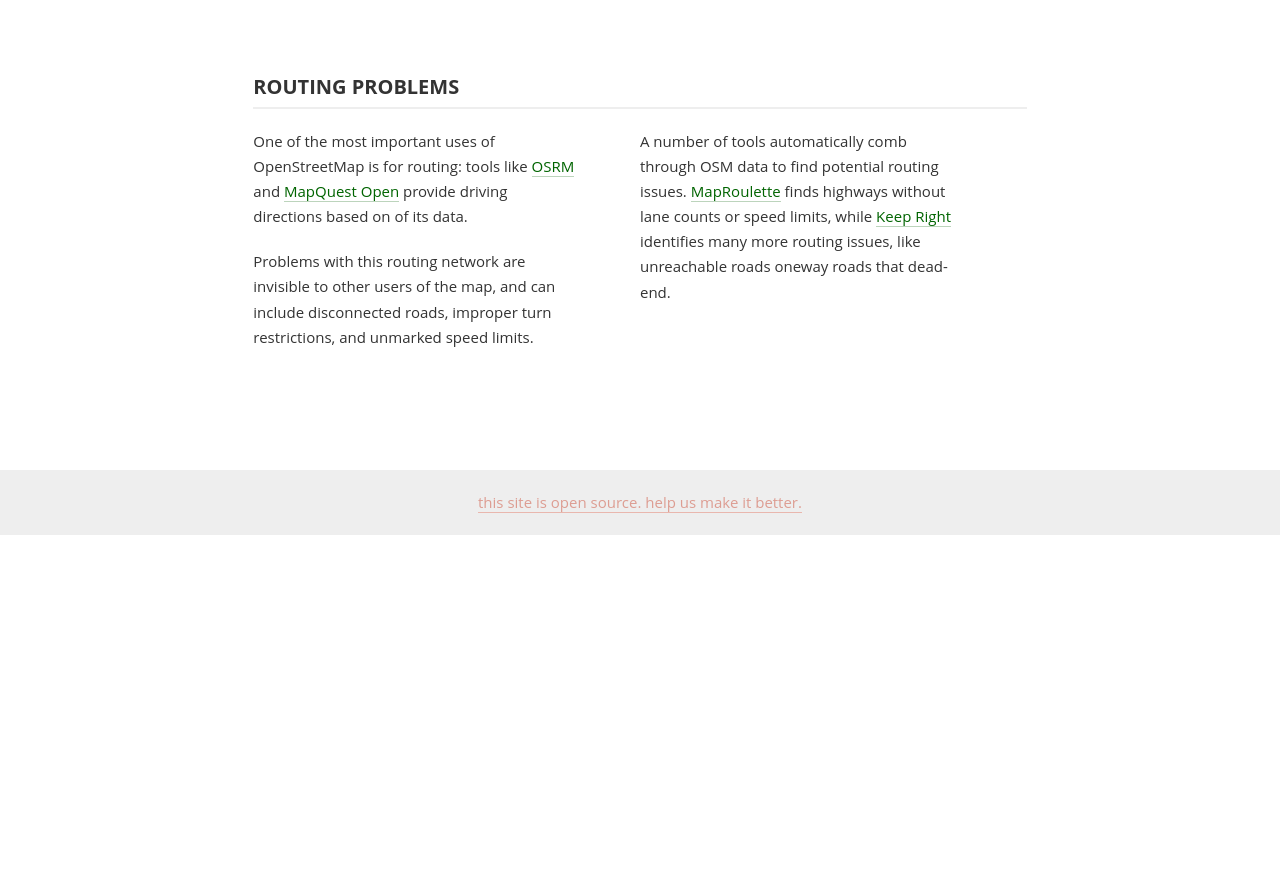
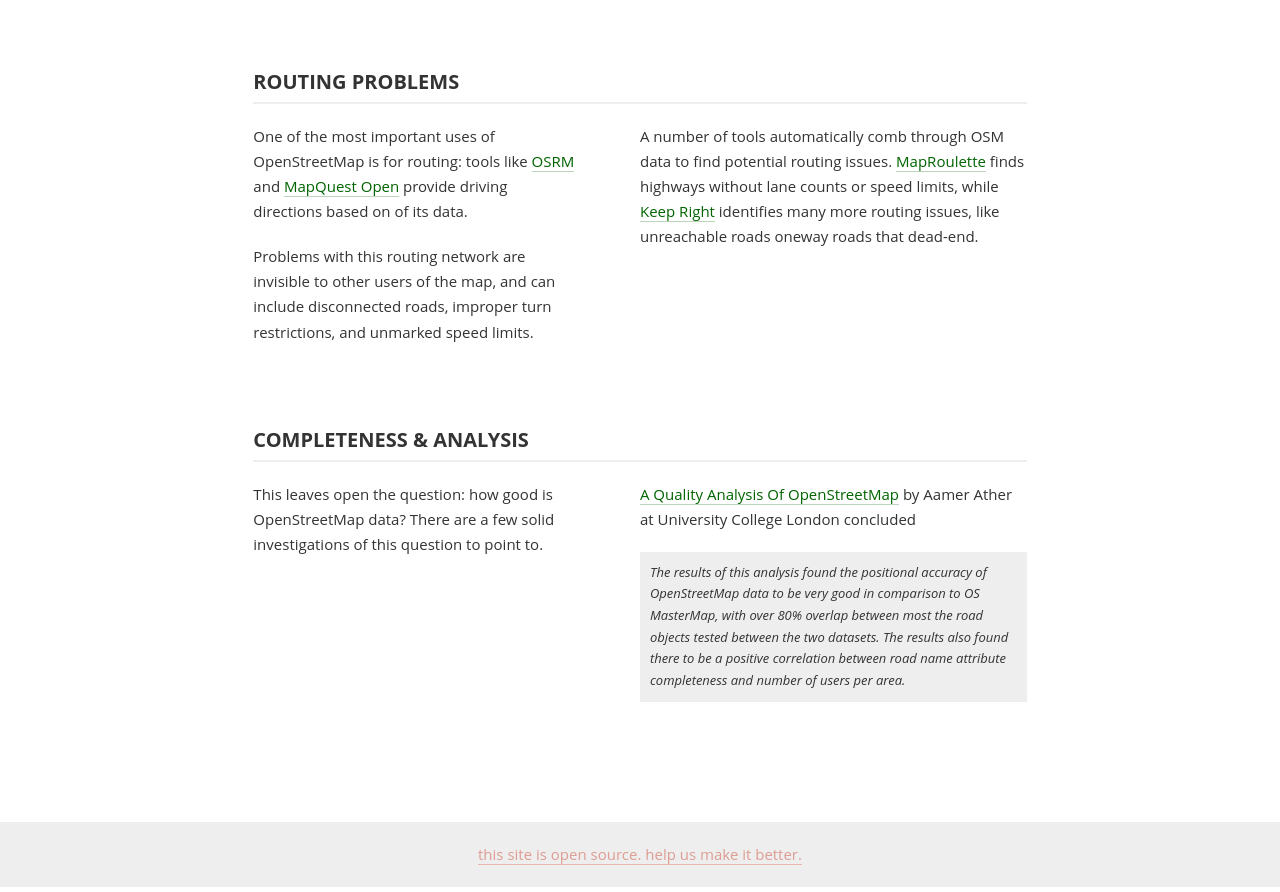
Before and after one commit to osmlab/osm-data-quality, a plain HTML site: page index.html in a window 1280 px wide. Shown: the part 920-1812 px from the top of the page. Before the commit the page ends 1460 px from the top, so only its background shows below. Drawn offline with Linux system fonts and the light colour scheme.

Commit message:
Link to analysis

```diff
--- a/css/site.css
+++ b/css/site.css
@@ -148,3 +148,10 @@ em {
     color:#DD9D92;
     border-bottom:1px solid #E9B7AE;
 }
+
+blockquote {
+    margin:0;
+    padding:10px;
+    background:#eee;
+    font-size:small;
+}
--- a/index.html
+++ b/index.html
@@ -33,7 +33,7 @@
                     information.
                     </p>
                 </div>
-                <div class='col5 margin1'>
+                <div class='col6 margin1'>
                     <p>
                     To combat vandalism, OpenStreetMap superusers track
                     recent changes constantly and flag changes that look wrong.
@@ -57,7 +57,7 @@
                     a building lacks basic details that let it be categorized.
                     </p>
                 </div>
-                <div class='col5 margin1'>
+                <div class='col6 margin1'>
                     <p>
                     OpenStreetMap has multiple tools to score itself and identify
                     missing data. The <a href='http://qa.poole.ch/'>No Name</a>
@@ -83,7 +83,7 @@
                     improper turn restrictions, and unmarked speed limits.
                     </p>
                 </div>
-                <div class='col5 margin1'>
+                <div class='col6 margin1'>
                     <p>
                     A number of tools automatically comb through OSM data to
                     find potential routing issues. <a href='http://maproulette.org/'>MapRoulette</a>
@@ -94,6 +94,26 @@
                     </p>
                 </div>
             </div>
+            <div class='pad4 col8 margin2'>
+                <h3>Completeness &amp; Analysis</h3>
+                <div class='col5'>
+                    <p>
+                    This leaves open the question: how good is OpenStreetMap data?
+                    There are a few solid investigations of this question to point to.
+                    </p>
+                </div>
+                <div class='col6 margin1'>
+                    <p>
+                    <a href='ftp://ftp.cits.rncan.gc.ca/pub/cartonat/Reference/VGI/Dissertation-OpenStreepMap-Quality-Aather-2009.pdf'>A Quality Analysis Of OpenStreetMap</a>
+                    by Aamer Ather at University College London concluded
+                    <blockquote>
+                        The results of this analysis found the positional accuracy of OpenStreetMap data to be very good in
+                        comparison to OS MasterMap, with over 80% overlap between most the road objects tested
+                        between the two datasets. The results also found there to be a positive correlation between road
+                        name attribute completeness and number of users per area.</blockquote>
+                    </p>
+                </div>
+            </div>
         </div>
         <div class='pad2 drop col12 fillE clearfix center deemphasize fl'>
             <a href='https://github.com/osmlab/osm-data-quality/'>this site is open source. help us make it better.</a>
```
